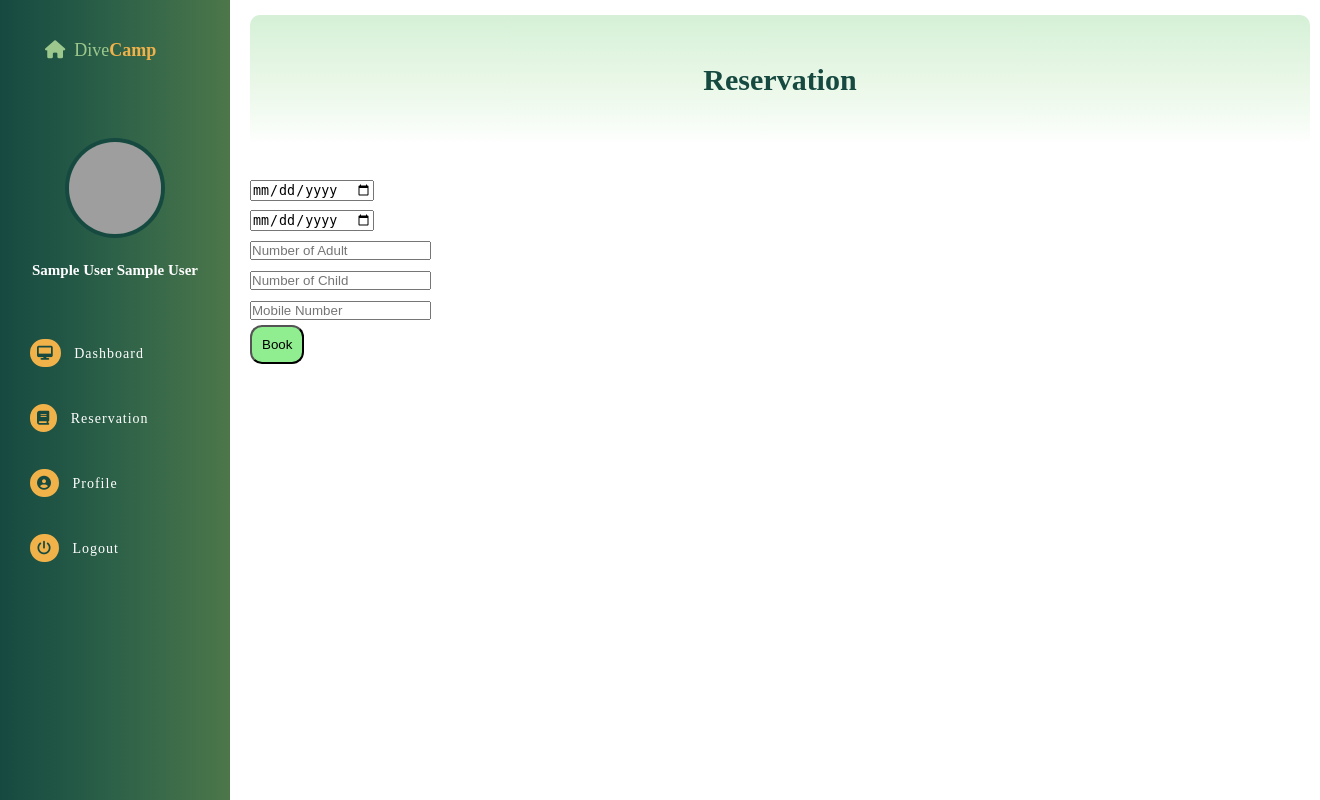
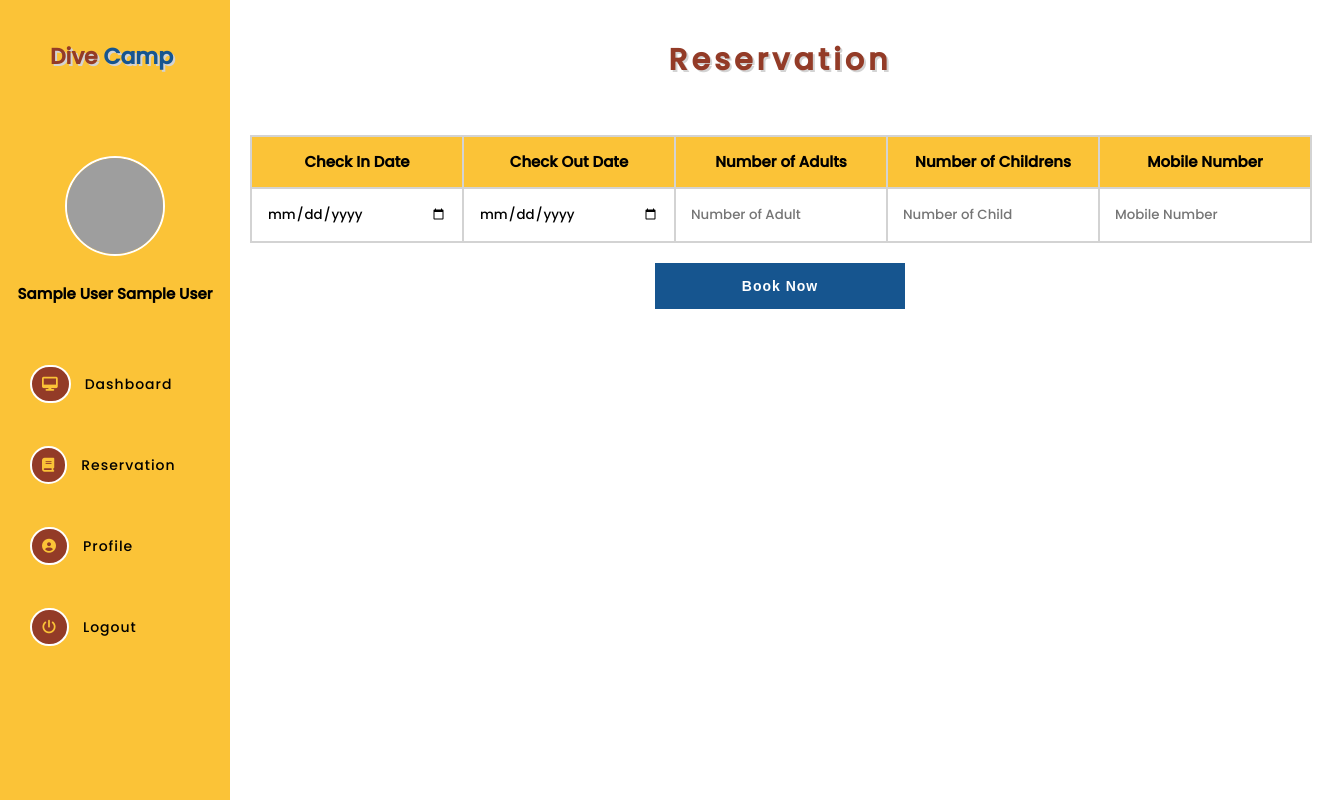
Before and after one commit to genjionn/BienUnido-DiveCamp, a PHP site: page /DiveCamp_Project/pages/createreservation in a window 1320 px wide. Run offline with PHP 8.4, Linux system fonts and the light colour scheme; the visitor is signed in with stand-in values (Sample User, id 1); some libraries are stand-ins or nearby versions; grey boxes are pictures that could not be loaded.

Commit message:
changed_design for User-side

```diff
--- a/app/views/pages/admincreateroom.php
+++ b/app/views/pages/admincreateroom.php
@@ -85,11 +85,6 @@ html {
   background:#16558f;
   padding: 10px 30px;
   color: #fff;
-}
-.sidebar .side-nav i:hover{
-  background: #164a41;;
-  border: 2px solid #164a41;
-  color: #f1b24a;
 }
 /* container */
 .container{
--- a/app/views/pages/createreservation.php
+++ b/app/views/pages/createreservation.php
@@ -13,33 +13,35 @@
   box-sizing: border-box;
 }
 html {
-  font-family: 'Poppins'sans-serif;
+  font-family: 'Poppins',sans-serif;
   font-size: 15px;
   scroll-behavior: smooth;
   overflow-y: scroll;
   scroll-behavior: smooth;
 }
-
 .head {
   display: inline-block;
-  margin-left: 25px;
+  margin-left: 30px;
   font-size: 18px;
   text-align: left;
   padding: 40px 20px;
 }
+
 .head .logo{
-  color: #9dc88d;
+  color: #933b27;
+  font-size: 22px;
+  font-weight: 600;
+  text-shadow: 2px 2px lightgray;
 }
 .head .logo b{
-  color: #f1b24a;
+  color: #16558f;
 }
 /* sidebar */
 .sidebar {
-
   margin: 0;
   padding: 0px 0px;
   width: 230px;
-  background-image: linear-gradient(to right, #164a41, #205545, #2d6148, #3c6c49, #4d774a);
+  background: #fbc337;
   position: fixed;
   height: 100%;
   overflow: auto;
@@ -49,12 +51,12 @@ html {
   margin: 20px;
   height: 100px;
   width: 100px;
-  border: 4px solid #164a41;
+  border: 2px solid #ffffff;
   border-radius: 50px;
-  object-fit: cover;
+  object-fit:cover;
 }
 .sidebar b{
-  color: #fff;
+  color: #000;
   float: center;
 }
 .sidebar .side-nav{
@@ -63,31 +65,26 @@ html {
 }
 .sidebar .side-nav i{
   border-radius: 50px;
-  border: 2px solid #f1b24a;
-  padding: 5px 5px;
-  background-color: #f1b24a;
-  color: #164a41;
+  border: 2px solid #fff;
+  padding: 10px 10px;
+  background-color: #933b27;
+  color: #fbc337;
 }
 .sidebar .side-nav a{
   width: 230px;
   display: block;
   letter-spacing: 1px;
   text-decoration: none;
-  color: #fff;
+  color: #000;
   font-size: 14px;
   padding: 10px 30px;
   justify-content: center;
   align-items: center;
 }
 .sidebar .side-nav a:hover{
-  background:#fff;
+  background:#16558f;
   padding: 10px 30px;
-  color: #164a41;
-}
-.sidebar .side-nav i:hover{
-  background: #164a41;;
-  border: 2px solid #164a41;
-  color: #f1b24a;
+  color: #fff;
 }
 /* container */
 .container{
@@ -104,13 +101,53 @@ html {
   padding: 5px 10px;
 }
 .container .content h1{
-  color: #164a41;
+  color: #933b27;
   text-align: center;
   width: auto;
-  background-image: linear-gradient(to bottom, #d5f0d6, #dff4df, #e9f7e7, #f2fbf1, #ffffff);
-  border-top-left-radius: 10px;
+  letter-spacing: 4px;
+  /* background-image: linear-gradient(to bottom, #ffeb6e, #f8f193, #f4f6b5, #f4f9d6, #ffffff); */
   border-top-right-radius: 10px;
-  padding: 50px 0px;
+  padding: 30px 0px;
+  text-shadow: 2px 2px lightgray;
+}
+.form-item{
+  margin: 5px;
+}
+.form-item input{
+  outline:none;
+  border:none;
+  padding: 10px 10px;
+  width: 200px;
+  font-family: "Poppins", sans-serif;
+}
+.container .content .button{
+  padding: 20px 10px;
+}
+.container .content #btn-create{
+  width: 250px;
+  padding: 15px 10px;
+  background:#16558f;
+  border:none;
+  color:#fff;
+  font-weight:600;
+  font-size: 14px;
+  letter-spacing: 1px;
+}
+table{
+  border:2px solid lightgray;
+  border-collapse: collapse;
+  height:auto;
+}
+table th{
+  background:#fbc337;
+  color:#000;
+  border:2px solid lightgray;
+  padding:10px 10px;
+}
+ table td{
+  border:2px solid lightgray;
+  width: 20%;
+  height: auto;
 }
 /* media */
 
@@ -151,7 +188,7 @@ html {
 <body>
   <div class="sidebar">
     <div class="head">
-      <label class="logo"><i class="fa fa-house"></i><span>&nbsp;&nbsp;</span>Dive<b>Camp</b></label>
+      <label class="logo">Dive<b>&nbsp;Camp</b></label>
     </div>
       <center class="profile"><br>
       <img src="../public/img/uploads/<?php echo $_SESSION['picname'];?>" alt=""><br>
@@ -167,7 +204,65 @@ html {
   <div class="container">
     <div class="content">
       <h1> Reservation </h1><br>
-      <form action="<?php echo URLROOT; ?>/pages/createreservation" method="POST">
+      <table>
+        <tr>
+          <th>Check In Date</th>
+          <th>Check Out Date</th>
+          <th>Number of Adults</th>
+          <th>Number of Childrens</th>
+          <th>Mobile Number</th>
+        </tr>
+        <tr>
+            <td>
+              <form action="<?php echo URLROOT; ?>/pages/createreservation" method="POST">
+                <div class="form-item">
+                <input type="hidden" name="roomid" value="">
+                <input type="date" name="checkin_date" id="checkin_date">
+                <?php echo $data['checkin_dateError']; ?>
+                </div>
+              </form>
+            </td>
+            <td>
+              <form action="<?php echo URLROOT; ?>/pages/createreservation" method="POST">
+                <div class="form-item">
+                <input type="date" name="checkout_date" id="checkout_date">
+                <?php echo $data['checkout_dateError']; ?>
+                </div>
+              </form>
+            </td>
+            <td>
+              <form action="<?php echo URLROOT; ?>/pages/createreservation" method="POST">
+                <div class="form-item">
+                <input type="number" name="number_of_adult" placeholder="Number of Adult">
+                <?php echo $data['number_of_adultError']; ?>
+                </div>
+              </form>
+            </td>
+            <td>
+              <form action="<?php echo URLROOT; ?>/pages/createreservation" method="POST">
+                <div class="form-item">
+                <input type="number" name="number_of_child" placeholder="Number of Child">
+                <?php echo $data['number_of_childError']; ?>
+                </div>
+              </form>
+            </td>
+            <td>
+              <form action="<?php echo URLROOT; ?>/pages/createreservation" method="POST">
+                <div class="form-item">
+                <input type="text" name="mobile_number" placeholder="Mobile Number">
+                <?php echo $data['mobile_numberError']; ?>
+                </div>
+              </form>
+            </td
+        </tr>
+      </table>
+
+      <div class="button">
+        <center>
+          <button id="btn-create" name="submit" type="submit">Book Now</button>
+        </center>
+      </div>
+      <!-- <form action="<?php echo URLROOT; ?>/pages/createreservation" method="POST">
         <div class="form-item">
           <input type="hidden" name="roomid" value="">
           <input type="date" name="checkin_date" id="checkin_date">
@@ -190,7 +285,7 @@ html {
           <?php echo $data['mobile_numberError']; ?>
         </div>
         <button class="btn create" name="submit" type="submit">Book</button>
-      </form>
+      </form> -->
     </div>
   </div>
 </body>
```
Also changed, not shown: app/views/pages/userhomepage.php (+24 -26 lines), app/views/pages/userprofile.php (+45 -33 lines), app/views/pages/userreservation.php (+26 -29 lines).
